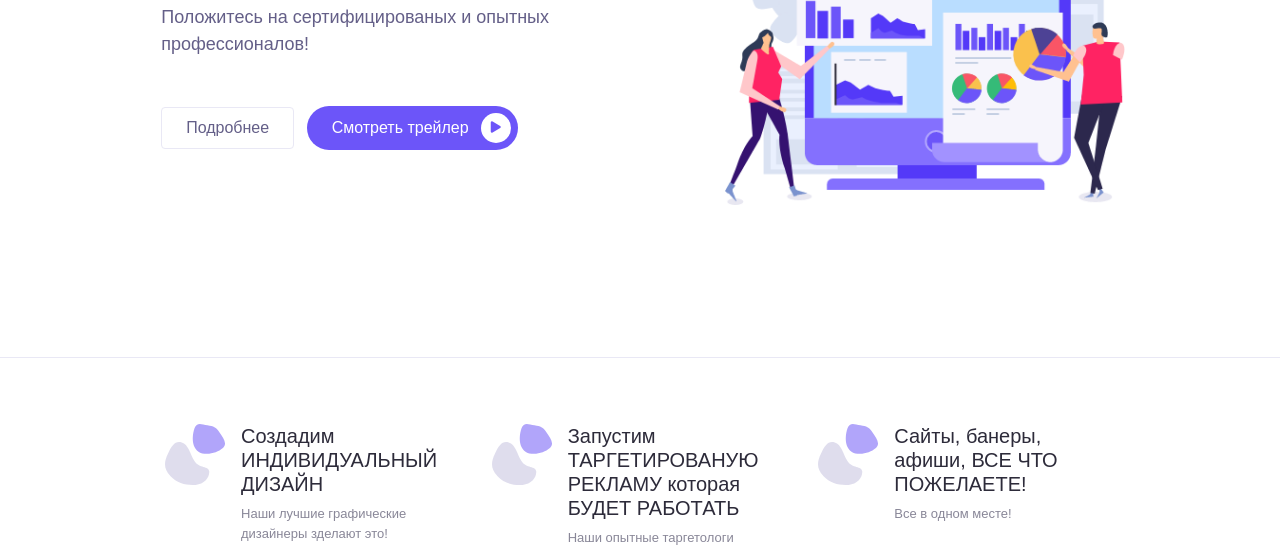
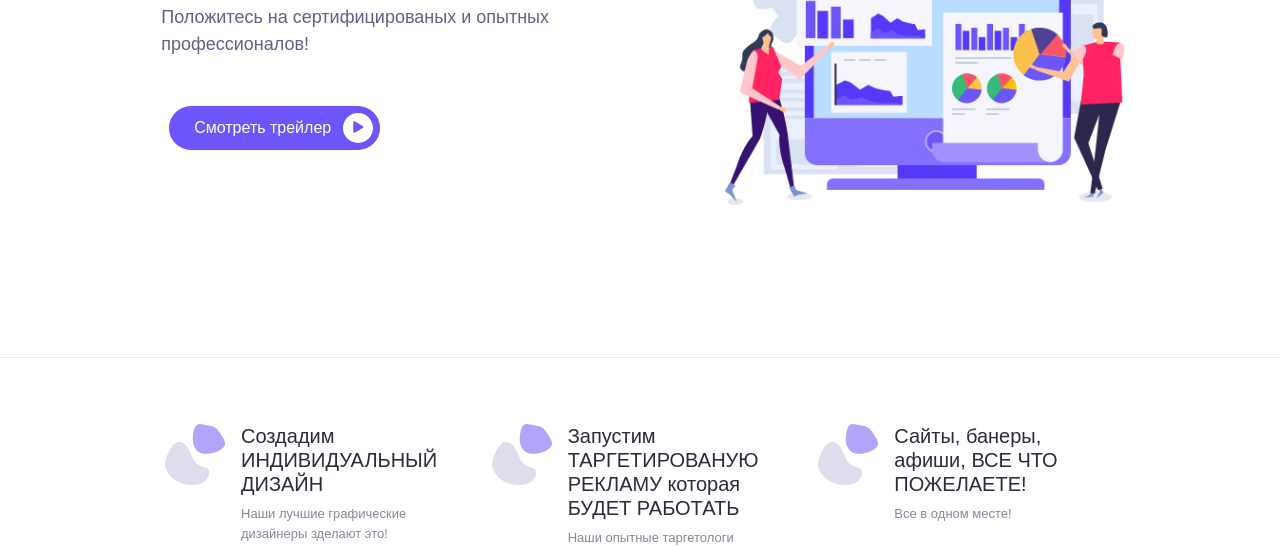
Before and after one commit to GhostOneDie/MoneyMagnet, a plain HTML site: page html/index.html in a window 1280 px wide. Shown: the part 259-806 px from the top of the page. Drawn offline with Linux system fonts and the light colour scheme; files whose address does not match are found by name.

Commit message:
Update index.html

```diff
--- a/html/index.html
+++ b/html/index.html
@@ -67,8 +67,6 @@
           <div class="col-lg-6 py-3 wow fadeInUp">
             <h1 class="mb-4">Нужны клиенты ?</h1>
             <p class="text-lg mb-5">Положитесь на сертифицированых и опытных профессионалов!</p>
-
-            <a href="#" class="btn btn-outline border text-secondary">Подробнее</a>
             <a href="#" class="btn btn-primary btn-split ml-2">Смотреть трейлер<div class="fab"><span class="mai-play"></span></div></a>
           </div>
           <div class="col-lg-6 py-3 wow zoomIn">
```
